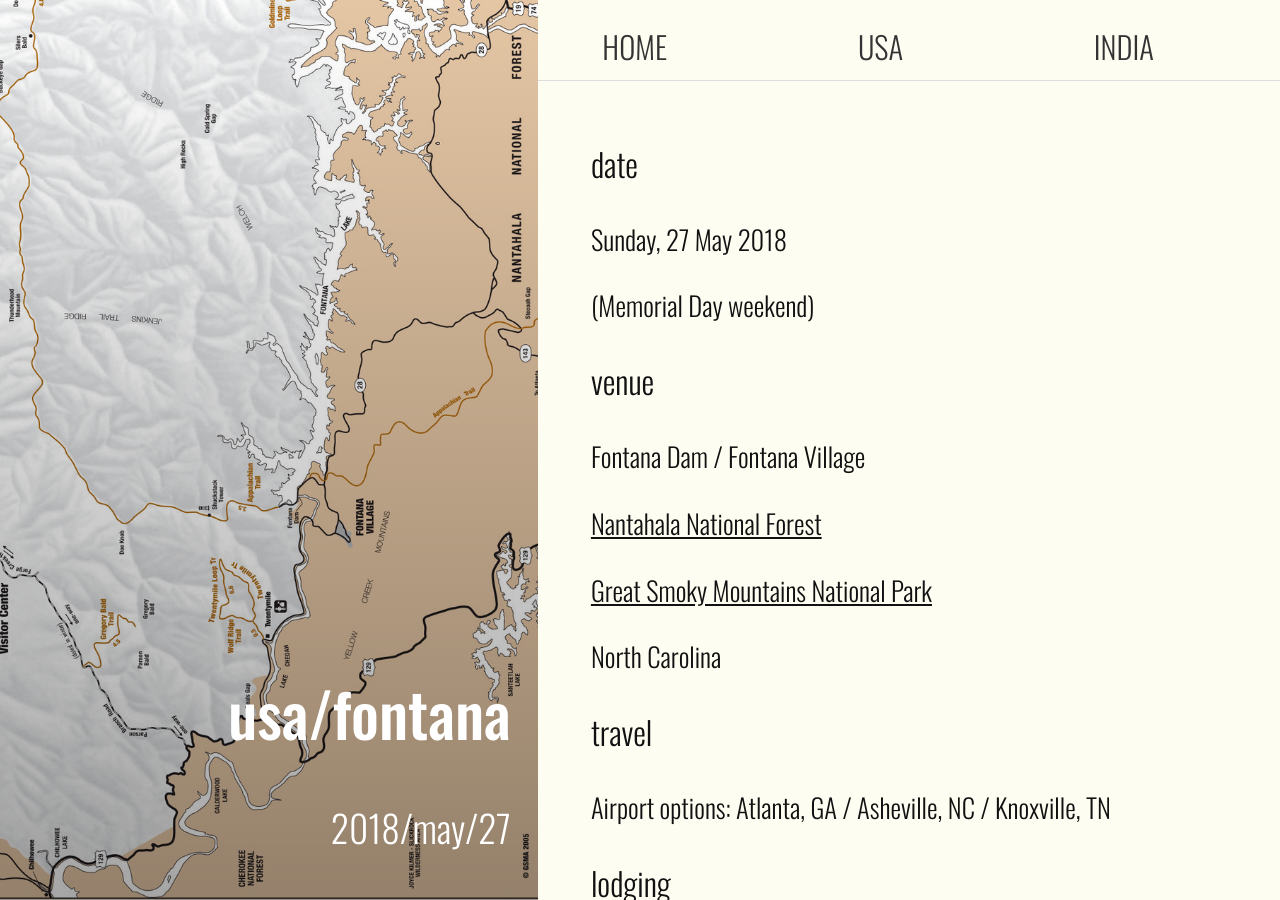
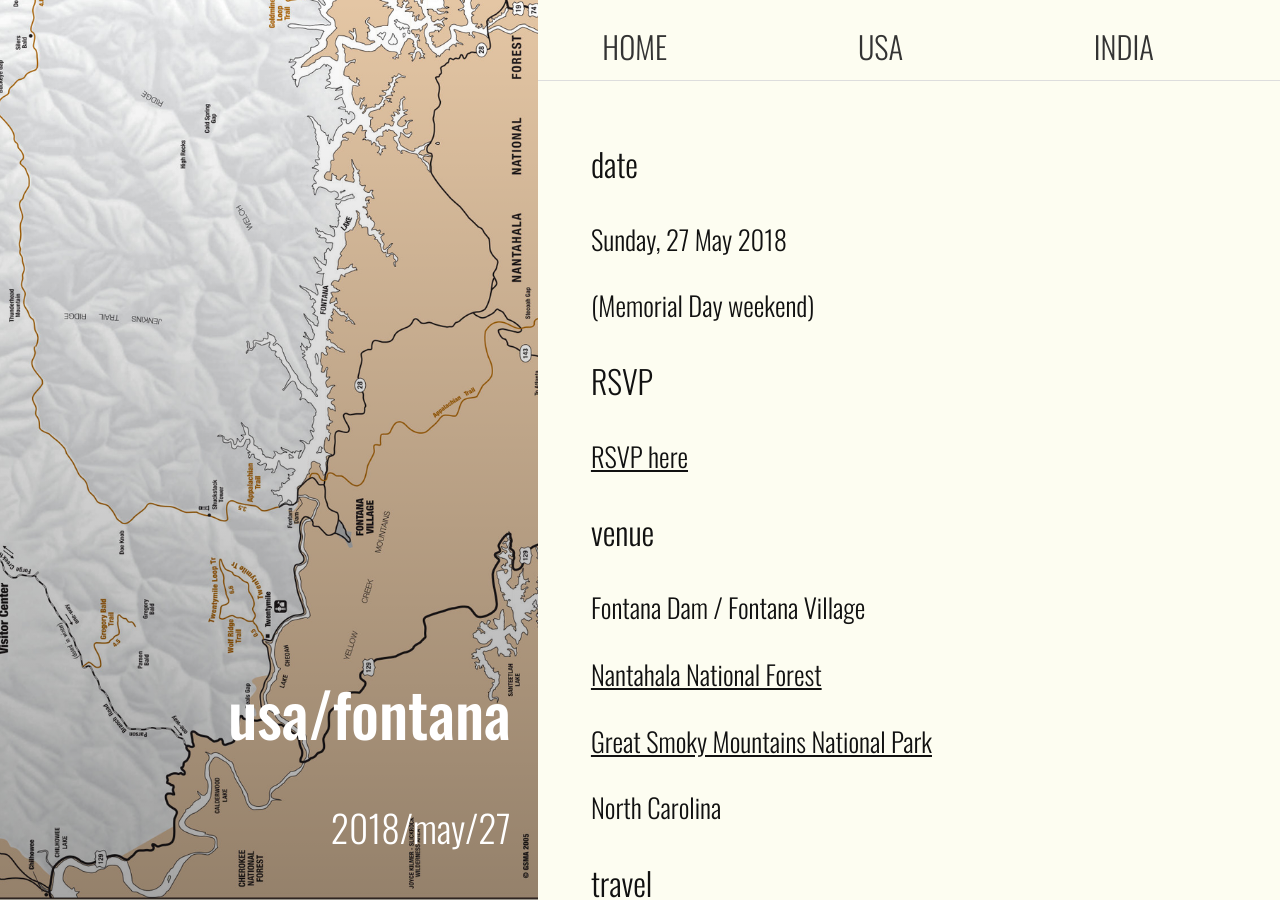
Before and after one commit to french-cherian/french-cherian.github.io, a Jekyll site: the page built from 2-usa.md, in a window 1280 px wide and 900 px high. Built offline with Jekyll 4.4.1, drawn with Linux system fonts in a browser that asks for light colours.

Commit message:
Add RSVP link

```diff
--- a/2-usa.md
+++ b/2-usa.md
@@ -12,6 +12,9 @@ collage: smokey-collage.jpg
 Sunday, 27 May 2018
 
 (Memorial Day weekend)
+
+### RSVP
+[RSVP here](https://goo.gl/forms/vGVFVCrkHzz7LcoO2)
 
 ### venue
 Fontana Dam / Fontana Village
```
Also changed, not shown: index.md (+1 -0 lines).
